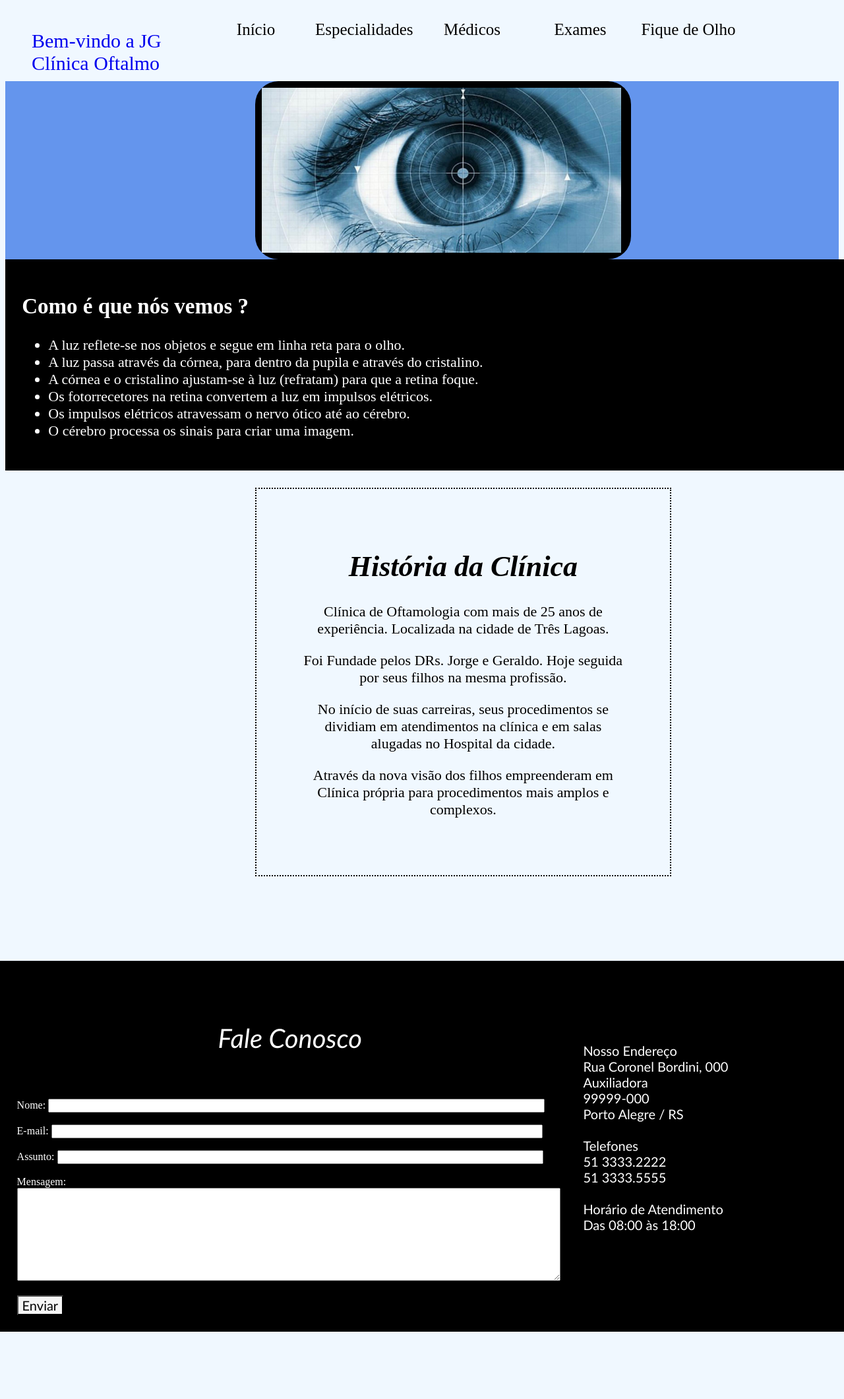
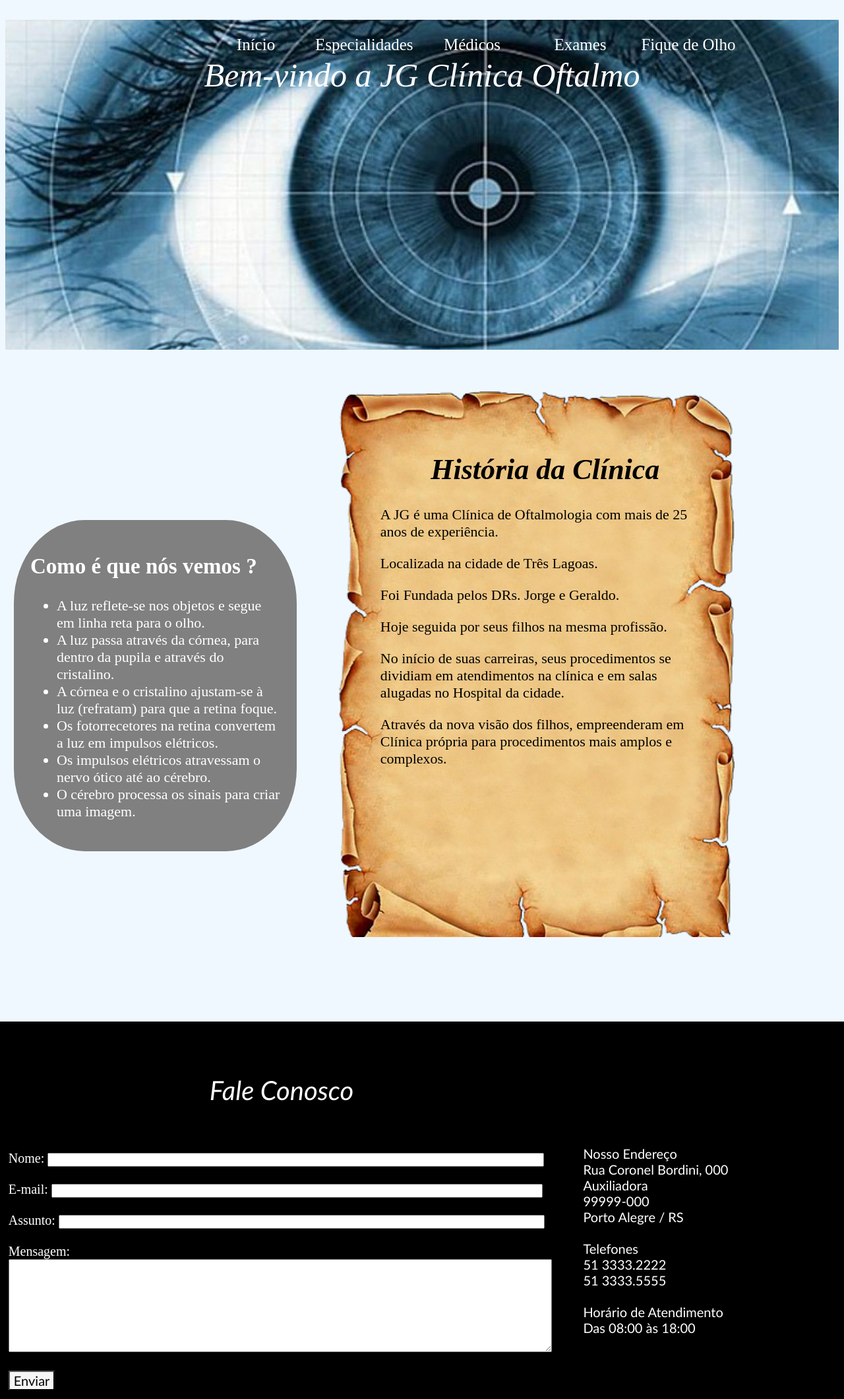
Before and after one commit to VanessadaSilvaPereira/ProjetoIntegradorUC12, a PHP site: page / in a window 1280 px wide; the page is wider, and only the part inside the window is pictured. Shown: that part at 66% size. Before the commit the page ends 2018 px from the top of that part, so only its background shows below. Run offline with PHP 8.4, Linux system fonts and the light colour scheme.

Commit message:
ajustes no menu, e no index

```diff
--- a/CSS/Estilos.css
+++ b/CSS/Estilos.css
@@ -1,61 +1,56 @@
-/*
-    Created on : 10/03/2019, 08:14:26
-    Author     : pc
-*/
-body{background-color:aliceblue;
+
+body{
+background-color:aliceblue;
+}
+button{
+    background-color:transparent;   color:white;
+    width: 160px;                  height: 35px;
+    font-size: 25px;               font-family:serif;
+    border: none;
+    margin-top: 20px;
+}
+/*Página inicial*/
+#inicioBotaoBemVindo{
+    margin-top: 50px;
+    text-align: center;
+    text-decoration: none;
+    font-size: 35px;
+    position: absolute;
+    width: 300px;
+    height: 150px;
+    background-size:300px;
+    background-repeat: no-repeat;
+    /*background-image: url(../imagens/inicial.jpg);*/
+    color:white;
 }
 
-button{
-    background-color:transparent;   color:black;
-    width: 160px;                  height: 30px;
-    font-size: 25px;               font-family:serif;
-    border: none;
-}
-
-/*Página inicial*/
-#inicioBotaoBemVindo{
-    padding: 15px 0px 0px 40px;
-    text-decoration: none;
-    font-size: 30px;        position: absolute;
-    width: 240px;           height: 60px;
+#comoVemos{
+    margin-left:1%;
+    margin-top: -50%;
+    width:30%;
+    height:auto;
+    font-size: 22px;
+    background-color:gray;
+    color:white;
+    padding: 2%;
+    border-radius: 25%;
+    float:left;
 
 }
 
-#imagemInicial{
-    position:relative;
-
-    background-color: black;
-    width: 550px;
-    border-radius: 35px;
-    padding: 10px;
-    border-right: 15px;
-    border-left: 15px;
-    margin-left: 30%;
-
-
-
-}
-
-#comoVemos{
-    position:relative;
-    width: 100%;
-    height:auto;
-    font-size: 22px;
-    background-color:black;
-    color:white;
-    padding: 2%;
-}
-
 #historiaClinica{
+    margin-top: 5%;
+    text-align:left;
     width: 500px;
+    height: 700px;
+    padding: 5%;
     color:black;
     font-size:22px;
-    text-align: center;
-    border: black dotted 2px;
-    margin-left: 30%;
-    padding: 5%;
-    margin-top: 2%;
-
+    margin-left: 40%;
+    background-size:600px;
+    background-image: url(../imagens/pergaminho.png);
+    background-repeat: no-repeat;
+    float:left;
 }
 #TituloHistoriaClinica{
     text-align: center;
@@ -67,10 +62,10 @@ button{
     width: 60%;
     height: 350px;
     position: relative;
-
     color:black;
     margin-left: 30%;
 }
+
 .textoMedico{
     font-size:20px;
 
@@ -105,7 +100,9 @@ button{
     margin:2%;
     padding: 2%;
 }
-
+.botoesMenu{
+    /*margin-top:20px;*/
+}
 #botoesMenu{
     margin-top: 30px;
     margin-left:300px;
@@ -135,13 +132,13 @@ button{
 
 #formulario{
     background-color:black;
-    padding: 2%;
+    padding: 1%;
     width:98%;
     position: absolute;
     margin-top: 10%;
     left: 0;
     color:white;
-    font-size: 16px;
+    font-size: 20px;
 }
 #contato{
     background-color: transparent;
@@ -154,7 +151,7 @@ button{
     position: relative;
     left: 750px;
     color:white;
-    margin-top: 10%;
+    margin-top: 15%;
 }
 .divespecialidades{
     margin: 20px;
--- a/exames.php
+++ b/exames.php
@@ -162,7 +162,7 @@
                 margin:15px;
             }
             #div01{
-                margin-left: 15%;
+                margin-left: 10%;
                 margin-top: 50px;
                 position:relative;
                 margin-bottom: auto;
@@ -172,7 +172,7 @@
             }
 
             #div02{
-                margin-left: 5%;
+                margin-left: 2%;
                 margin-top: 50px;
                 position: relative;
                 margin-bottom: auto;
--- a/index.php
+++ b/index.php
@@ -12,10 +12,19 @@
         require_once 'menu.php';
         ?>
 
+        <div id="historiaClinica"><div id="TituloHistoriaClinica"><h1><i>História da Clínica</div></i></h1>
 
-        <div style="background-color:cornflowerblue; width: auto; margin-top:5%;" ><div id="imagemInicial"><img src="imagens/inicial.jpg" height="250" align="center"></div></div>
+                <p>A JG é uma Clínica de Oftalmologia com mais de 25 anos de experiência.</p>
+                    <p>Localizada na cidade de Três Lagoas.</p>
+                    <p>Foi Fundada pelos DRs. Jorge e Geraldo.</p>
+                    <p>Hoje seguida por seus filhos na mesma profissão.</p>
+                <p>No início de suas carreiras, seus procedimentos se dividiam em atendimentos na
+                    clínica e em salas alugadas no Hospital da cidade.</p>
+                <p>Através da nova visão dos filhos, empreenderam em Clínica própria para procedimentos
+                    mais amplos e complexos.</p>
 
-        <div id="comoVemos"> <h2>Como é que nós vemos ?</h2>
+             </div>
+         <div id="comoVemos"> <h2>Como é que nós vemos ?</h2>
 
             <ul>
                 <li>A luz reflete-se nos objetos e segue em linha reta para o olho.</li>
@@ -27,19 +36,14 @@
             </ul>
 
         </div>
+
+
         <div class="limparFloat"></div>
 
 
-        <div id="historiaClinica"><div id="TituloHistoriaClinica"><h1><i>História da Clínica</div></i></h1>
 
-                <p>Clínica de Oftamologia com mais de 25 anos de experiência.
-                    Localizada na cidade de Três Lagoas.</p>
-                <p>Foi Fundade pelos DRs. Jorge e Geraldo.
-                    Hoje seguida por seus filhos na mesma profissão.</p>
-                <p>No início de suas carreiras, seus procedimentos se dividiam em atendimentos na
-                    clínica e em salas alugadas no Hospital da cidade.</p>
-                <p>Através da nova visão dos filhos empreenderam em Clínica própria para procedimentos
-                    mais amplos e complexos.</p></div>
+
+
 
     </body>
     <?php
--- a/menu.php
+++ b/menu.php
@@ -1,15 +1,20 @@
 
 <header>
-   <div><a id="inicioBotaoBemVindo" href="index.php"<i>Bem-vindo a JG Clínica Oftalmo</i></a></div>
 
-    <div id="botoesMenu" ><a href="index.php"><button>Início</button></a>
+    <div style="background-image: url(imagens/inicial.jpg); height:500px;background-position:center">
 
-    <a href="especialidades.php"><button>Especialidades</button></a>
+   <div id="botoesMenu"><a class="botoesMenu" href="index.php"><button>Início</button></a>
 
-    <a href="medicos.php"><button>Médicos</button></a>
+    <a href="especialidades.php" class="botoesMenu"><button>Especialidades</button></a>
 
-    <a href="exames.php"><button>Exames</button></a>
+    <a href="medicos.php" class="botoesMenu"><button>Médicos</button></a>
 
-   <a href="fiqueDeOlho.php"><button>Fique de Olho</button></a></div>
+    <a href="exames.php" class="botoesMenu"><button>Exames</button></a>
+
+    <a href="fiqueDeOlho.php" class="botoesMenu"><button>Fique de Olho</button></a></div>
+
+    <div style="color: white; font-size: 50px;text-align: center"><i>Bem-vindo a JG Clínica Oftalmo</i></div>
+
+    </div>
 
 </header>
```
Also changed, not shown: nbproject/private/private.xml (+10 -3 lines), imagens/fundo.jpg (added), imagens/fundo2.jpg (added), imagens/fundo3.jpg (added), imagens/fundo4.jpg (added), imagens/fundo6.jpg (added), imagens/fundoblue.jpg (added), imagens/pergaminho.png (added).
